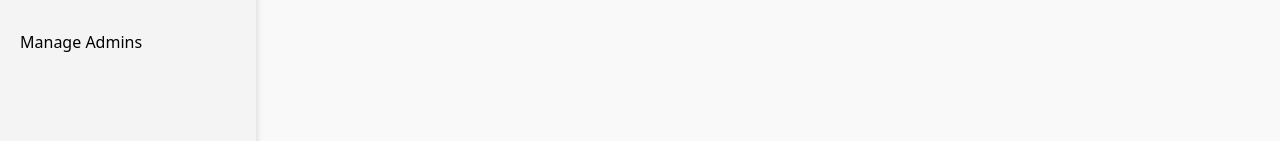
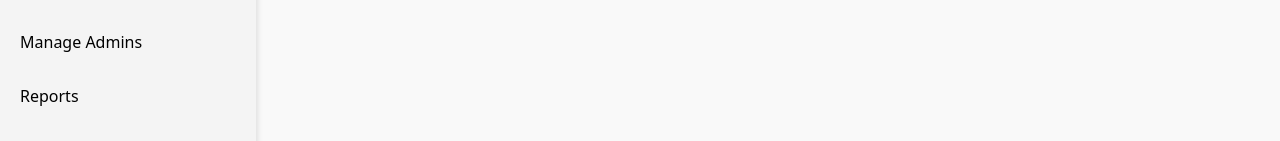
Before and after one commit to kelanwu17/COSC3380-Library-Database, a React (Create React App) app in the folder frontend/: page /AdminProfile in a window 1280 px wide. Shown: the part 389-530 px from the top of the page. Built offline with nearby package versions, Linux system fonts and the light colour scheme; no server answers; sample sign-in values are in the browser's storage; what ldrs would draw is missing.

Commit message:
reports in admin profile

```diff
--- a/frontend/src/Pages/Admin Profile Page/adminProfile.jsx
+++ b/frontend/src/Pages/Admin Profile Page/adminProfile.jsx
@@ -7,13 +7,14 @@ import ManageMusic from './Components/manageMusic';
 import ManageTech from './Components/manageTech';
 import ManageAdmin from './Components/manageAdmin';
 import AdminInfo from './Components/adminInfo';
+import Reports from './Components/Reports';
 
 function AdminProfile() {
   const [activeSection, setActiveSection] = useState('');
   const [adminId, setAdminId] = useState(null);
 
   useEffect(() => {
-    // Get adminId from local storage or a global state
+    // Retrieve adminId from local storage or global state
     const storedAdminId = localStorage.getItem('adminId');
     setAdminId(storedAdminId);
   }, []);
@@ -32,6 +33,8 @@ function AdminProfile() {
         return <ManageTech />;
       case 'manageAdmin':
         return <ManageAdmin />;
+      case 'reports': // Add case for Reports
+        return <Reports />;
       default:
         return <AdminInfo adminId={adminId} />;
     }
@@ -41,6 +44,7 @@ function AdminProfile() {
     <div style={{ minHeight: '100vh', backgroundColor: '#f9f9f9' }}>
       <Navbar />
       <div style={{ display: 'flex', paddingTop: '60px' }}>
+        {/* Sidebar */}
         <div style={{
           width: '20%',
           position: 'fixed',
@@ -59,9 +63,11 @@ function AdminProfile() {
             <li onClick={() => setActiveSection('manageMusic')} style={{ padding: '15px 20px', cursor: 'pointer', backgroundColor: activeSection === 'manageMusic' ? '#ddd' : 'transparent', fontWeight: activeSection === 'manageMusic' ? 'bold' : 'normal' }}>Manage Music</li>
             <li onClick={() => setActiveSection('manageTech')} style={{ padding: '15px 20px', cursor: 'pointer', backgroundColor: activeSection === 'manageTech' ? '#ddd' : 'transparent', fontWeight: activeSection === 'manageTech' ? 'bold' : 'normal' }}>Manage Technology</li>
             <li onClick={() => setActiveSection('manageAdmin')} style={{ padding: '15px 20px', cursor: 'pointer', backgroundColor: activeSection === 'manageAdmin' ? '#ddd' : 'transparent', fontWeight: activeSection === 'manageAdmin' ? 'bold' : 'normal' }}>Manage Admins</li>
+            <li onClick={() => setActiveSection('reports')} style={{ padding: '15px 20px', cursor: 'pointer', backgroundColor: activeSection === 'reports' ? '#ddd' : 'transparent', fontWeight: activeSection === 'reports' ? 'bold' : 'normal' }}>Reports</li>
           </ul>
         </div>
 
+        {/* Main Content */}
         <div style={{ flexGrow: 1, marginLeft: '20%', padding: '40px' }}>
           {renderActiveSection()}
         </div>
```
